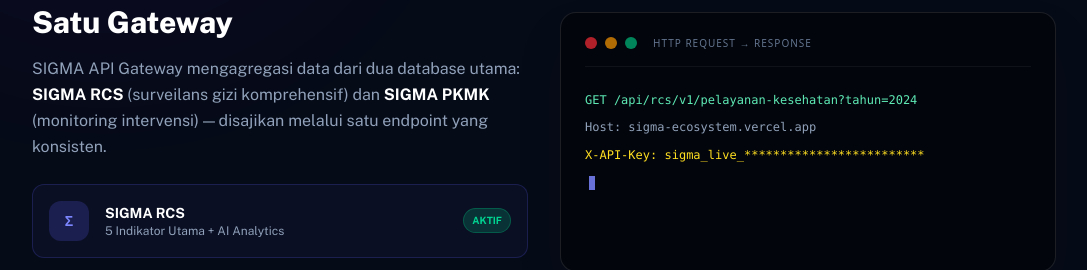
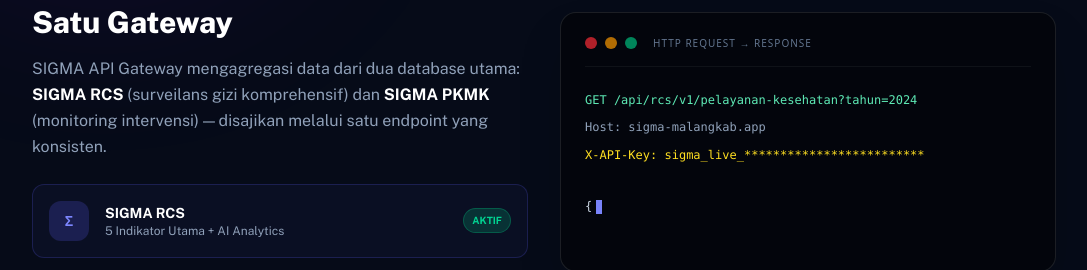
Before and after one commit to dedik2urniawan/sigma-ecosystem, a Next.js app: page /api-gateway in a window 1280 px wide. Shown: the part 824-1094 px from the top of the page, without its empty margins (96-1183 px from the left). Built offline with nearby package versions, Linux system fonts and the light colour scheme.

Commit message:
update https texting

```diff
--- a/src/app/api-gateway/page.tsx
+++ b/src/app/api-gateway/page.tsx
@@ -69,7 +69,7 @@
 function CodeDemo() {
     const lines = [
         { text: "GET /api/rcs/v1/pelayanan-kesehatan?tahun=2024", color: "text-emerald-300" },
-        { text: "Host: sigma-ecosystem.vercel.app", color: "text-slate-400" },
+        { text: "Host: sigma-malangkab.app", color: "text-slate-400" },
         { text: "X-API-Key: sigma_live_*************************", color: "text-yellow-300" },
         { text: "", color: "" },
         { text: '{ "success": true,', color: "text-slate-300" },
```
